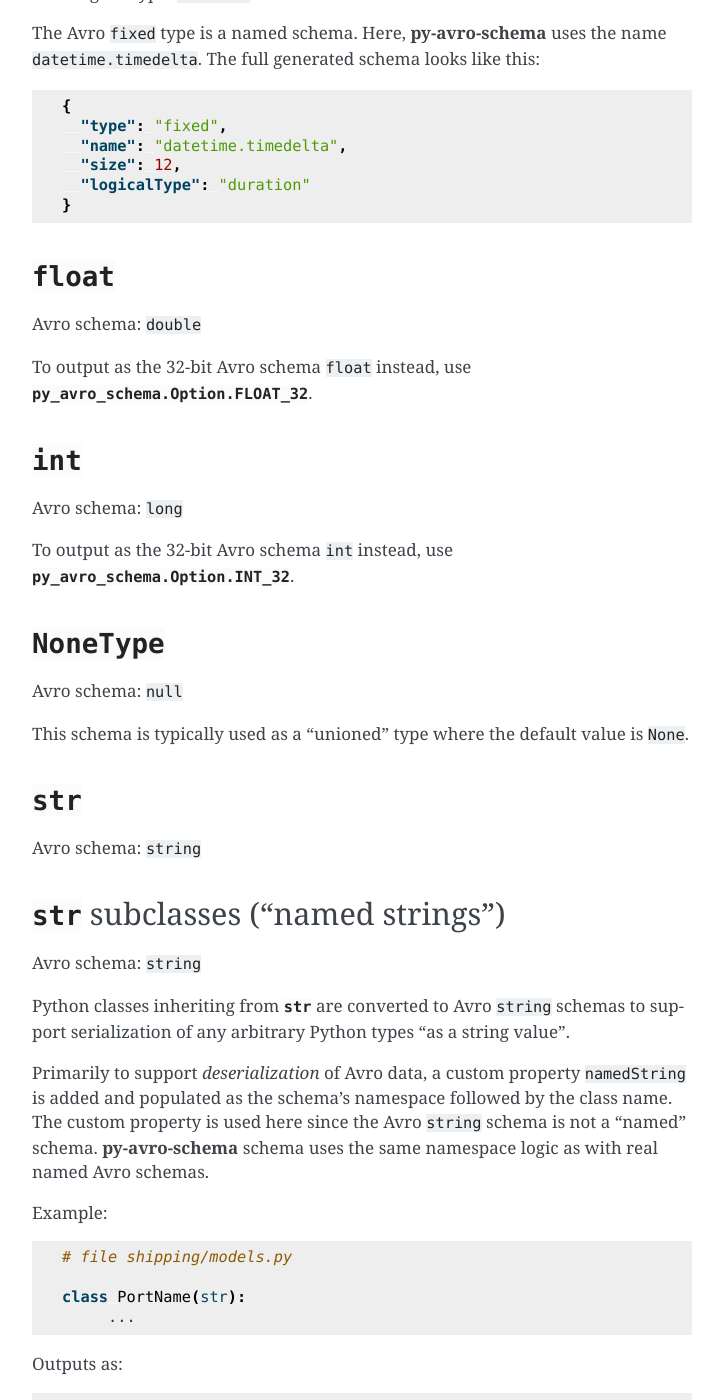
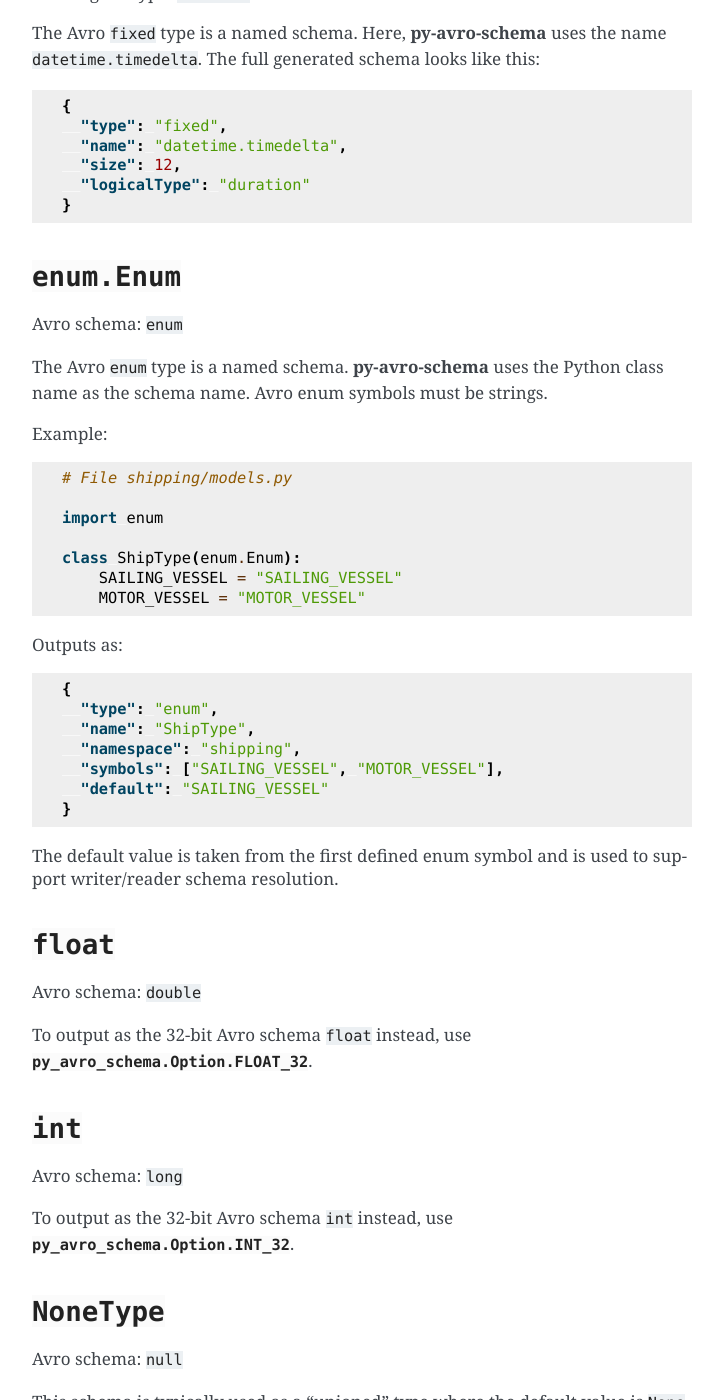
Before and after one commit to jpmorganchase/py-avro-schema, a Sphinx documentation site: the page built from docs/types.rst, in a window 1280 px wide and 1400 px high, scrolled down 1165 px. Shown: the whole window, without its empty margins (388-1111 px from the left). Built offline with Sphinx 7.4.7, drawn with Linux system fonts in a browser that asks for light colours.

Commit message:
Document enum

```diff
--- a/docs/types.rst
+++ b/docs/types.rst
@@ -74,6 +74,38 @@ The full generated schema looks like this:
      "size": 12,
      "logicalType": "duration"
    }
+
+
+:class:`enum.Enum`
+------------------
+
+Avro schema: ``enum``
+
+The Avro ``enum`` type is a named schema. **py-avro-schema** uses the Python class name as the schema name. Avro enum symbols must be strings.
+
+Example::
+
+   # File shipping/models.py
+
+   import enum
+
+   class ShipType(enum.Enum):
+       SAILING_VESSEL = "SAILING_VESSEL"
+       MOTOR_VESSEL = "MOTOR_VESSEL"
+
+Outputs as:
+
+.. code-block:: json
+
+   {
+     "type": "enum",
+     "name": "ShipType",
+     "namespace": "shipping",
+     "symbols": ["SAILING_VESSEL", "MOTOR_VESSEL"],
+     "default": "SAILING_VESSEL"
+   }
+
+The default value is taken from the first defined enum symbol and is used to support writer/reader schema resolution.
 
 
 :class:`float`
```
